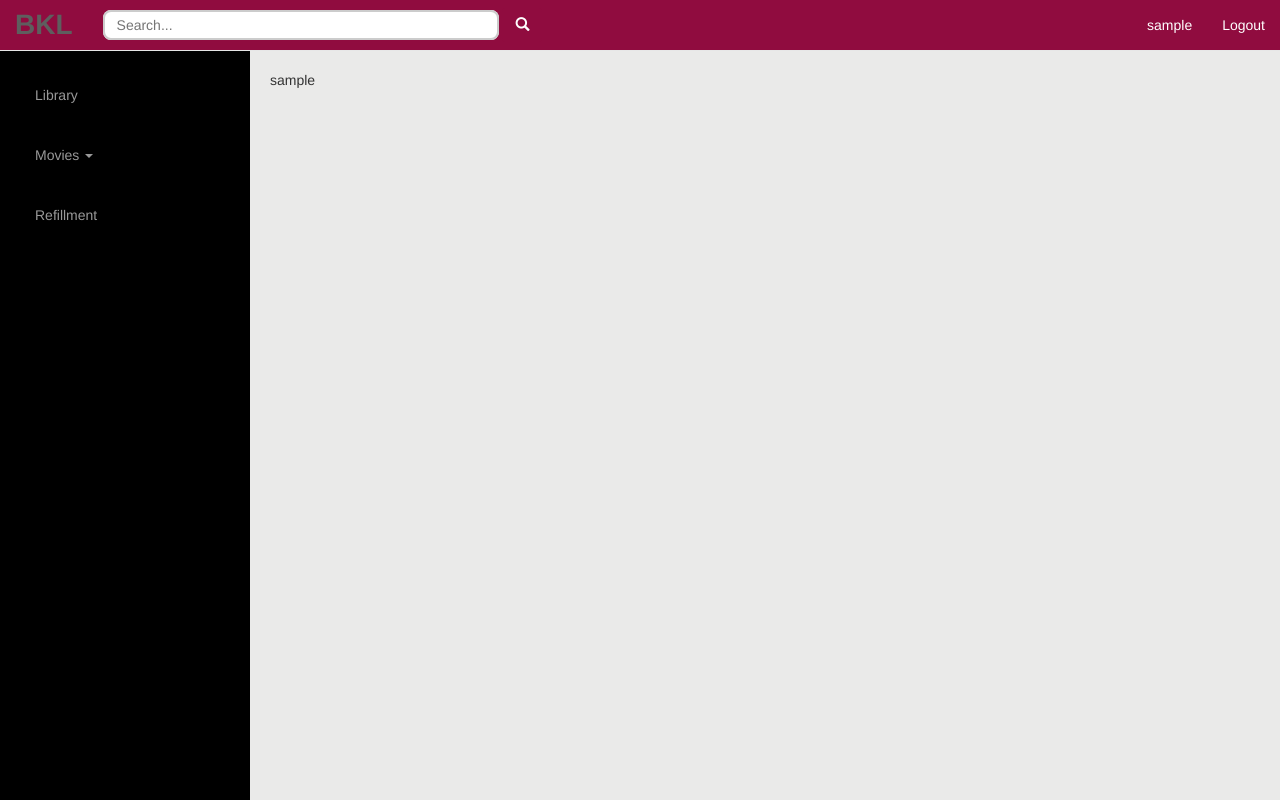
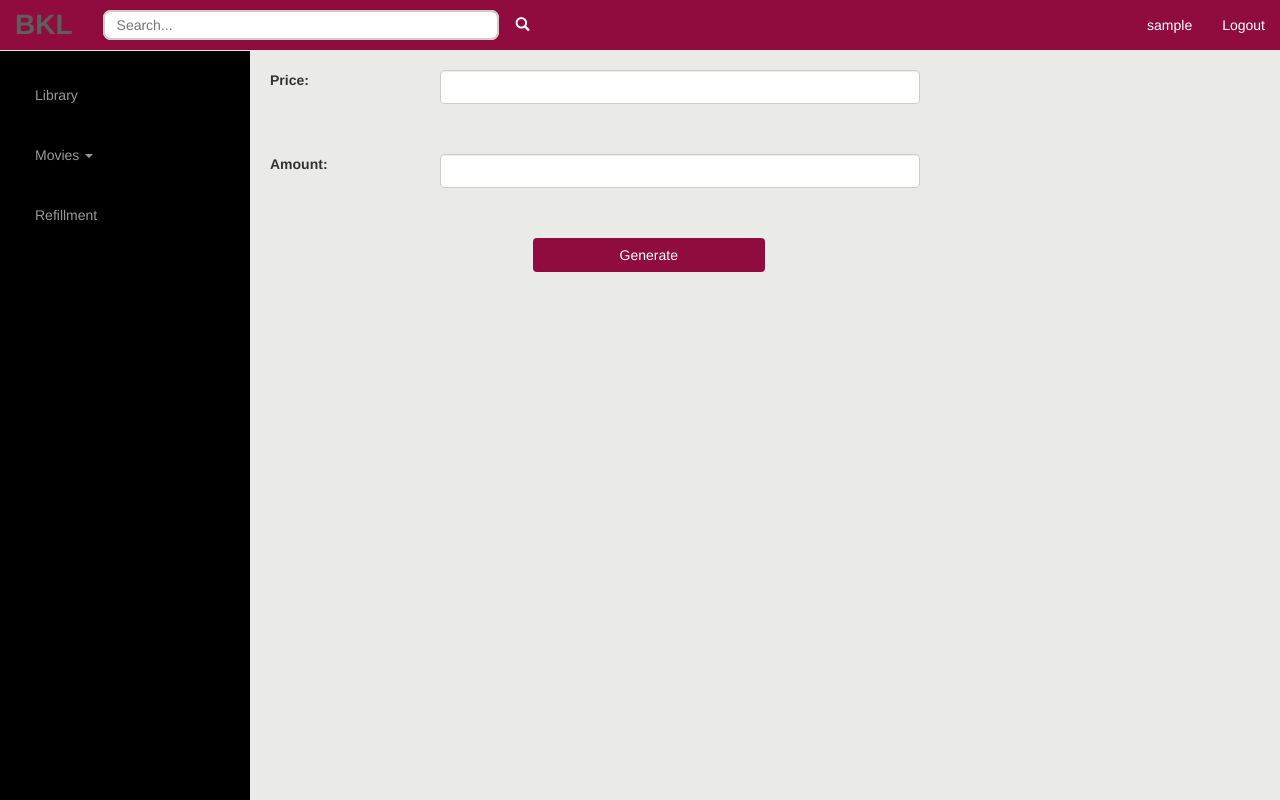
Before and after one commit to raksit31667/wsp-bkl, a Django app: page /movie/refillment/ in a window 1280 px wide. Run offline with Django 3.2, Linux system fonts and the light colour scheme; the visitor is signed in with stand-in values (Sample User, id 1); data that the repository does not hold is empty; some libraries are stand-ins or nearby versions.

Commit message:
added admin refillment

```diff
--- a/website/movie/templates/refillment.html
+++ b/website/movie/templates/refillment.html
@@ -2,13 +2,34 @@
 {% block title %} Refillment System {% endblock %}
 {% block content %}
   {% if user.is_superuser %}
-    {{user}}
+  <form class="form-refillment" action="" method="post">
+    <div class="form-group row">
+        <label for="serial-price" class="col-sm-12 col-md-2">Price: </label>
+        <div class="col-xs-12 col-md-6">
+          <input class="form-control" id="serial-price" type="number">
+        </div>
+    </div>
+
+    <div class="form-group row">
+        <label for="serial-amount" class="col-sm-12 col-md-2">Amount: </label>
+        <div class="col-xs-12 col-md-6">
+          <input class="form-control" id="serial-amount" type="number">
+        </div>
+    </div>
+
+    <div class="form-group">
+      <div class="col-xs-12 col-md-6 col-md-offset-3">
+        <button type="submit" class="col-xs-12 col-md-6 push-md-3 btn btn-modal">Generate</button>
+      </div>
+    </div>
+  </form>
+
   {% else %}
   <form class="form-refillment" action="" method="post">
     <div class="form-group">
-        <label for="serial_code" class="col-sm-12 col-md-2">Serial Number: </label>
+        <label for="serial-code" class="col-sm-12 col-md-2">Serial Number: </label>
         <div class="col-xs-12 col-md-6">
-          <input class="form-control" id="serial_code" type="text">
+          <input class="form-control" id="serial-code" type="text">
         </div>
     </div>
 
```
